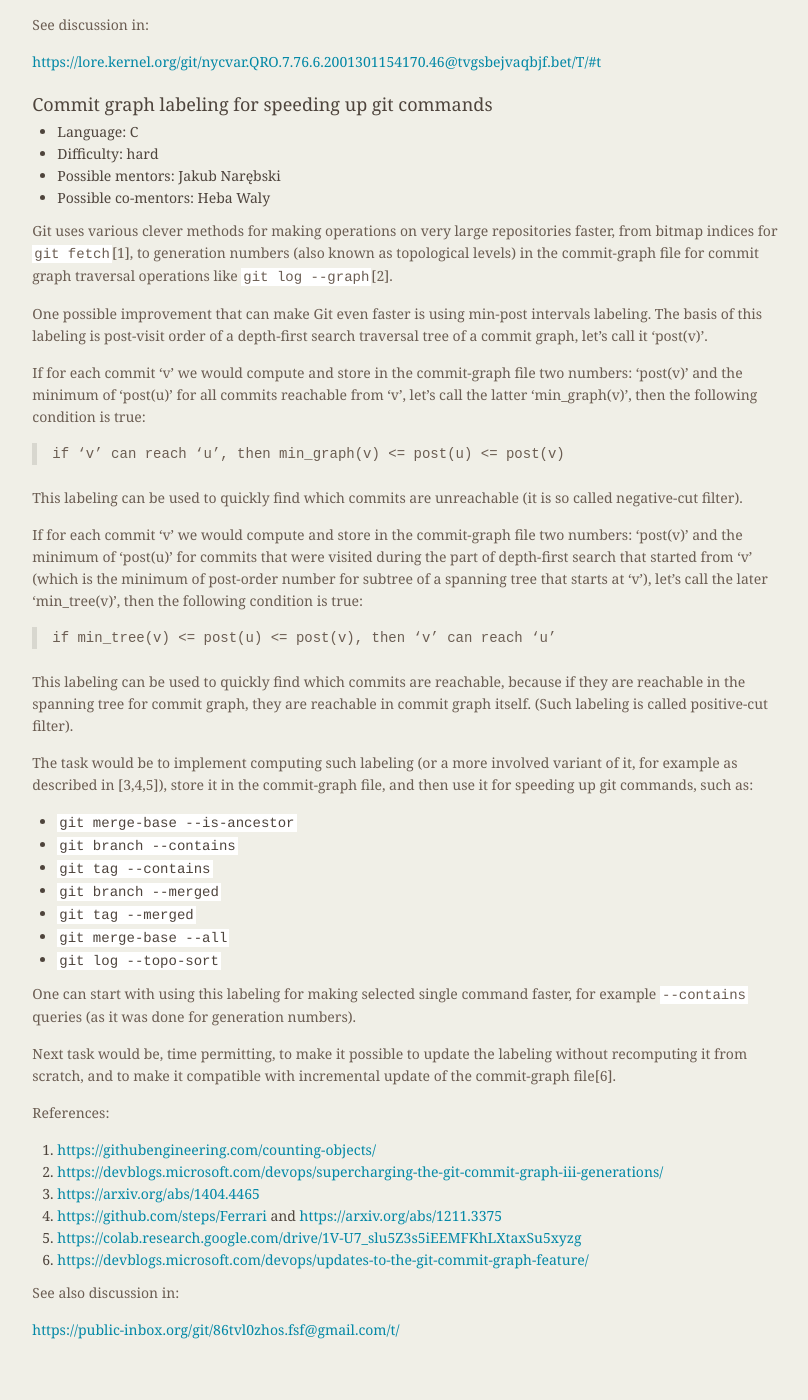
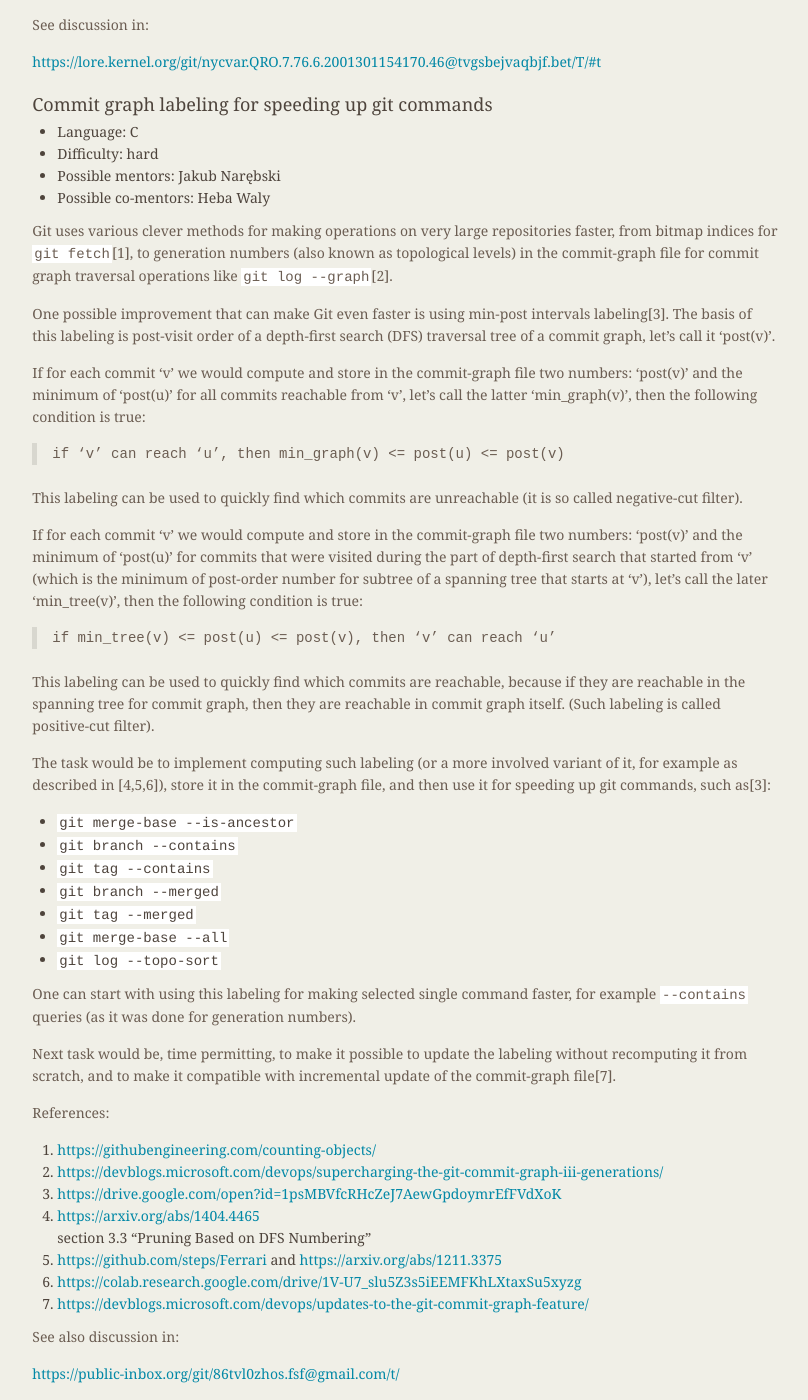
Before and after one commit to git/git.github.io, a Jekyll site: the page built from SoC-2020-Ideas.md, in a window 1280 px wide and 1400 px high, scrolled down 1271 px. Shown: the whole window, without its empty margins (339-1147 px from the left). Built offline with Jekyll 4.4.1, drawn with Linux system fonts in a browser that asks for light colours; before the commit the page ends 2627 px from its top, so only the background shows below that.

Commit message:
SoC-2020-Ideas: Improve description of 'Commit graph labeling'

```diff
--- a/SoC-2020-Ideas.md
+++ b/SoC-2020-Ideas.md
@@ -98,8 +98,8 @@ numbers (also known as topological levels) in the commit-graph file for
 commit graph traversal operations like `git log --graph`[2].
 
 One possible improvement that can make Git even faster is using min-post
-intervals labeling.  The basis of this labeling is post-visit order of
-a depth-first search traversal tree of a commit graph, let's call it
+intervals labeling[3].  The basis of this labeling is post-visit order of
+a depth-first search (DFS) traversal tree of a commit graph, let's call it
 'post(v)'.
 
 If for each commit 'v' we would compute and store in the commit-graph
@@ -123,13 +123,13 @@ then the following condition is true:
 
 This labeling can be used to quickly find which commits are
 reachable, because if they are reachable in the spanning tree for
-commit graph, they are reachable in commit graph itself.  (Such
+commit graph, then they are reachable in commit graph itself.  (Such
 labeling is called positive-cut filter).
 
 The task would be to implement computing such labeling (or a more
-involved variant of it, for example as described in [3,4,5]), store it
+involved variant of it, for example as described in [4,5,6]), store it
 in the commit-graph file, and then use it for speeding up git
-commands, such as:
+commands, such as[3]:
 
  - `git merge-base --is-ancestor`
  - `git branch --contains`
@@ -145,16 +145,18 @@ generation numbers).
 
 Next task would be, time permitting, to make it possible to update the
 labeling without recomputing it from scratch, and to make it
-compatible with incremental update of the commit-graph file[6].
+compatible with incremental update of the commit-graph file[7].
 
 References:
 
 1. <https://githubengineering.com/counting-objects/>
 2. <https://devblogs.microsoft.com/devops/supercharging-the-git-commit-graph-iii-generations/>
-3. <https://arxiv.org/abs/1404.4465>
-4. <https://github.com/steps/Ferrari> and <https://arxiv.org/abs/1211.3375>
-5. <https://colab.research.google.com/drive/1V-U7_slu5Z3s5iEEMFKhLXtaxSu5xyzg>
-6. <https://devblogs.microsoft.com/devops/updates-to-the-git-commit-graph-feature/>
+3. <https://drive.google.com/open?id=1psMBVfcRHcZeJ7AewGpdoymrEfFVdXoK>
+4. <https://arxiv.org/abs/1404.4465>
+   section 3.3 "Pruning Based on DFS Numbering"
+5. <https://github.com/steps/Ferrari> and <https://arxiv.org/abs/1211.3375>
+6. <https://colab.research.google.com/drive/1V-U7_slu5Z3s5iEEMFKhLXtaxSu5xyzg>
+7. <https://devblogs.microsoft.com/devops/updates-to-the-git-commit-graph-feature/>
 
 See also discussion in:
 
```
